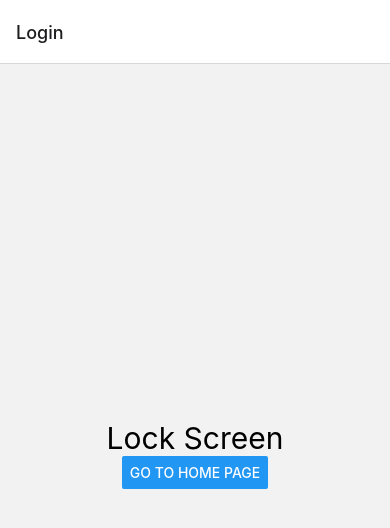
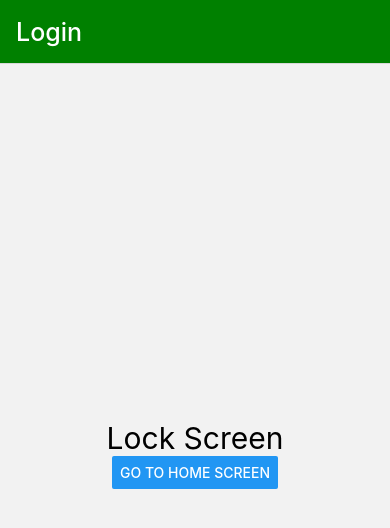
Before and after one commit to Deepakiit17/React-Native, a React Native app: screen / in a window 390 px wide. Shown: the top 528 px of the page. Built offline with nearby package versions, Linux system fonts and the light colour scheme.

Commit message:
stack navigation style css

```diff
--- a/App.js
+++ b/App.js
@@ -7,8 +7,29 @@ const Stack = createNativeStackNavigator();
 function App() {
   return (
     <NavigationContainer>
-      <Stack.Navigator>
-        <Stack.Screen name="Login" component={Login} />
+      <Stack.Navigator
+        screenOptions={{
+          headerStyle: {
+            backgroundColor: 'blue',
+          },
+          headerTintColor: 'orange',
+          headerTitleStyle: {
+            fontSize: 25,
+          },
+        }}>
+        <Stack.Screen
+          options={{
+            headerStyle: {
+              backgroundColor: 'green',
+            },
+            headerTintColor: 'white',
+            headerTitleStyle: {
+              fontSize: 25,
+            },
+          }}
+          name="Login"
+          component={Login}
+        />
         <Stack.Screen name="Home" component={Home} />
       </Stack.Navigator>
     </NavigationContainer>
@@ -28,7 +49,7 @@ const Login = props => {
     <View style={{flex: 1, justifyContent: 'center', alignItems: 'center'}}>
       <Text style={{fontSize: 30}}>Lock Screen</Text>
       <Button
-        title="Go to Home Page"
+        title="Go to Home Screen"
         onPress={() => props.navigation.navigate('Home')}
       />
     </View>
```
